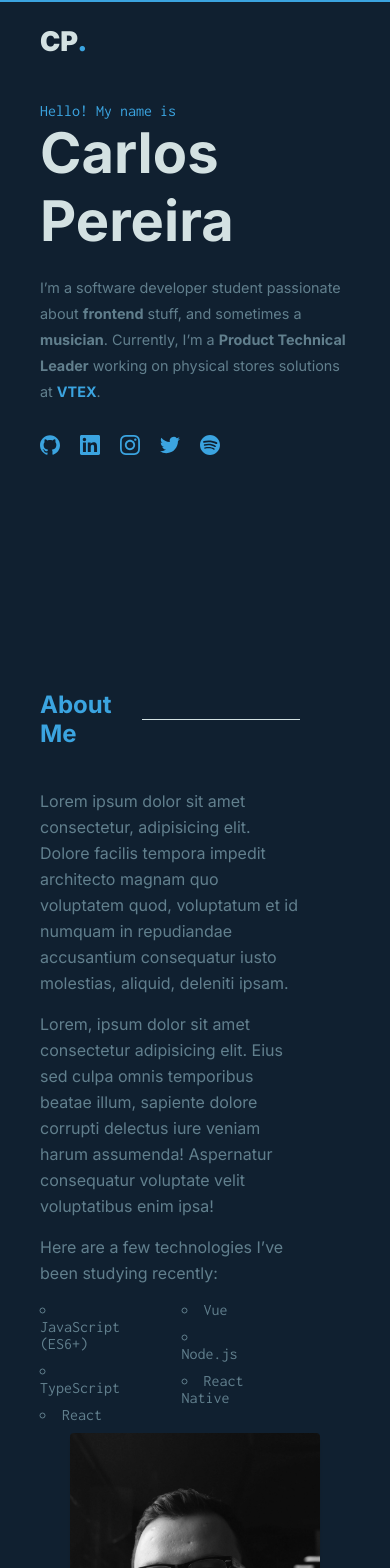
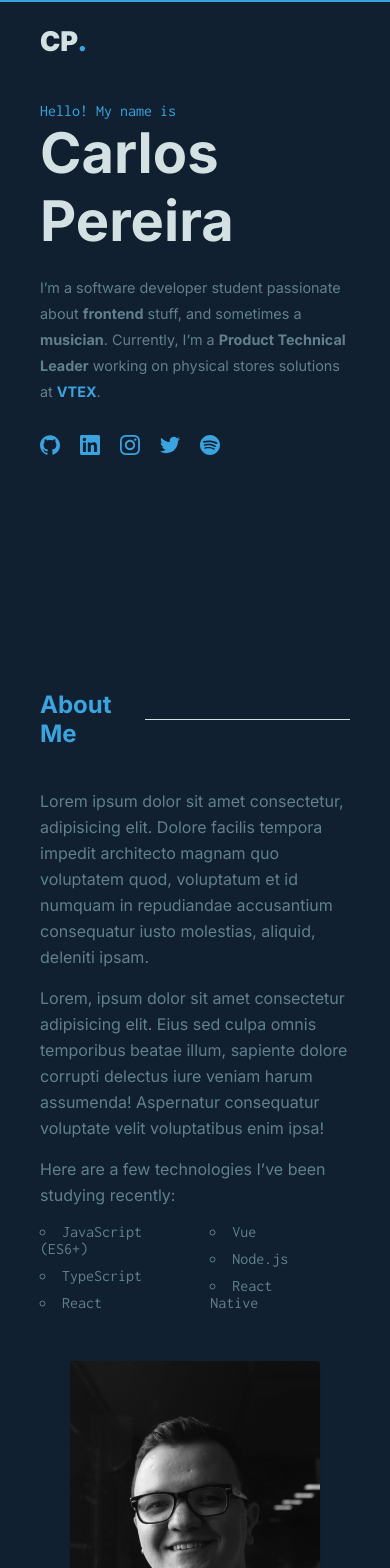
Before and after one commit to kdumagalhaes/hellocarlos, a Vue app: page / in a window 390 px wide. Shown: the top 1568 px of the page. Built offline with nearby package versions, Linux system fonts and the light colour scheme; no server answers.

Commit message:
Fix mobile screen

```diff
--- a/src/components/About.vue
+++ b/src/components/About.vue
@@ -113,6 +113,10 @@ export default {
   .about {
     padding: $safe-area-padding;
   }
+
+  .text-content {
+    margin: 0 0 40px 0;
+  }
 }
 
 @media only screen and (max-width: $mobile) {
```
